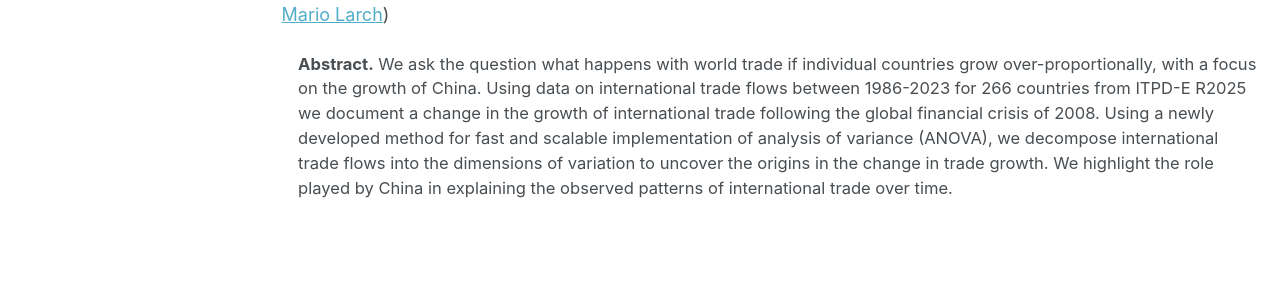
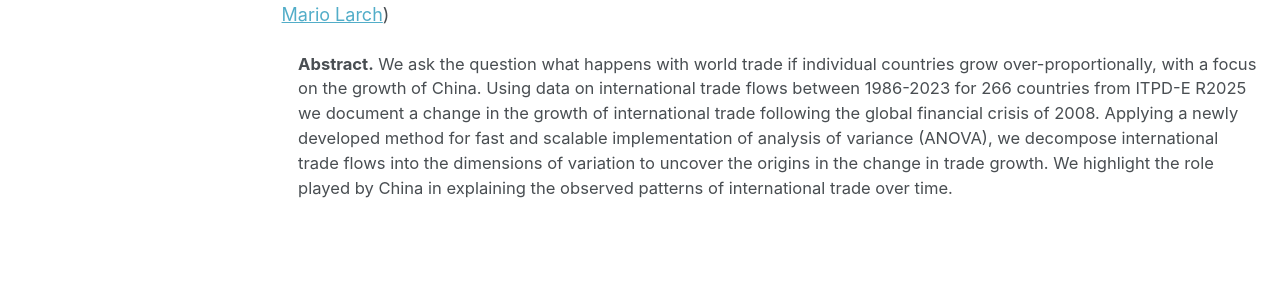
Before and after one commit to hanna-l-adam/hanna-l-adam.github.io, a Jekyll site: the page built from _pages/research.md, in a window 1280 px wide and 900 px high, scrolled down 1893 px. Shown: the part 466-762 px from the top of the window. Built offline with Jekyll 4.4.1, drawn with Linux system fonts in a browser that asks for light colours; some web fonts are replaced; a script bundle is joined from its source files by our own code; library files that are not in the unit come from our copies.

Commit message:
Update research.md

```diff
--- a/_pages/research.md
+++ b/_pages/research.md
@@ -78,6 +78,6 @@ author_profile: true
 **What Drives World Trade Growth? Analysing the Role of Key Players Using ANOVA** (with <a href="https://www.wifo.ac.at/en/person/gabriel-felbermayr" target="_blank">Gabriel Felbermayr</a> and <a href="https://www.ewf.uni-bayreuth.de/en/team/Prof_Mario_Larch/index.php" target="_blank">Mario Larch</a>)
 
 <div class="abstract" markdown="0">
-<strong>Abstract.</strong> We ask the question what happens with world trade if individual countries grow over-proportionally, with a focus on the growth of China. Using data on international trade flows between 1986-2023 for 266 countries from ITPD-E R2025 we document a change in the growth of international trade following the global financial crisis of 2008. Using a newly developed method for fast and scalable implementation of analysis of variance (ANOVA), we decompose international trade flows into the dimensions of variation to uncover the origins in the change in trade growth. We highlight the role played by China in explaining the observed patterns of international trade over time.
+<strong>Abstract.</strong> We ask the question what happens with world trade if individual countries grow over-proportionally, with a focus on the growth of China. Using data on international trade flows between 1986-2023 for 266 countries from ITPD-E R2025 we document a change in the growth of international trade following the global financial crisis of 2008. Applying a newly developed method for fast and scalable implementation of analysis of variance (ANOVA), we decompose international trade flows into the dimensions of variation to uncover the origins in the change in trade growth. We highlight the role played by China in explaining the observed patterns of international trade over time.
 </div>
 </div>
```
